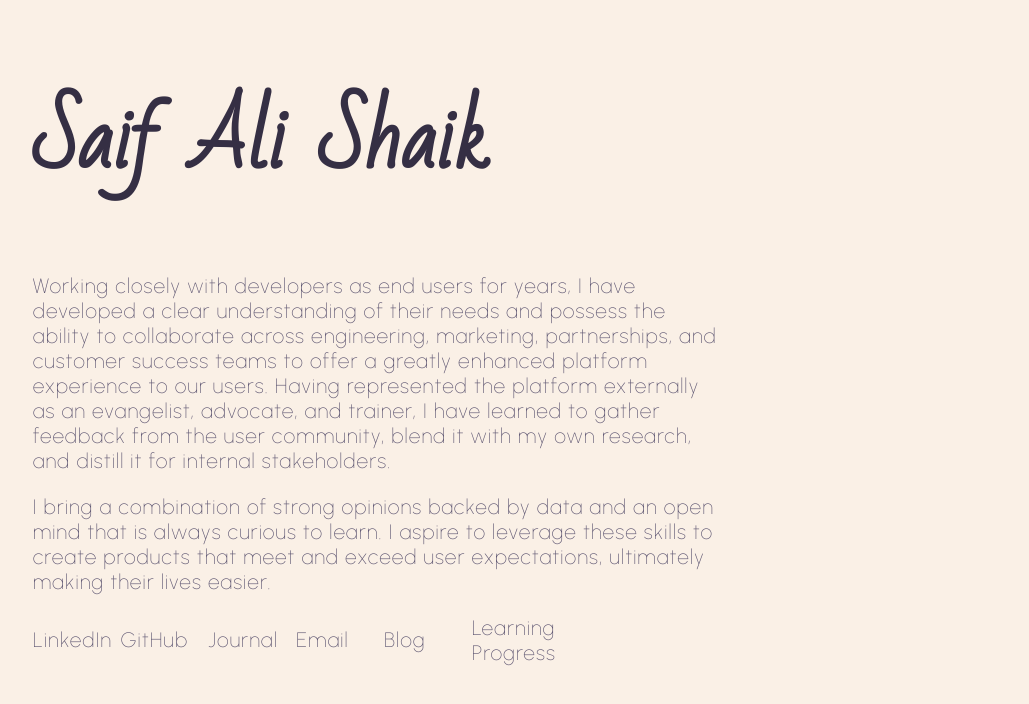
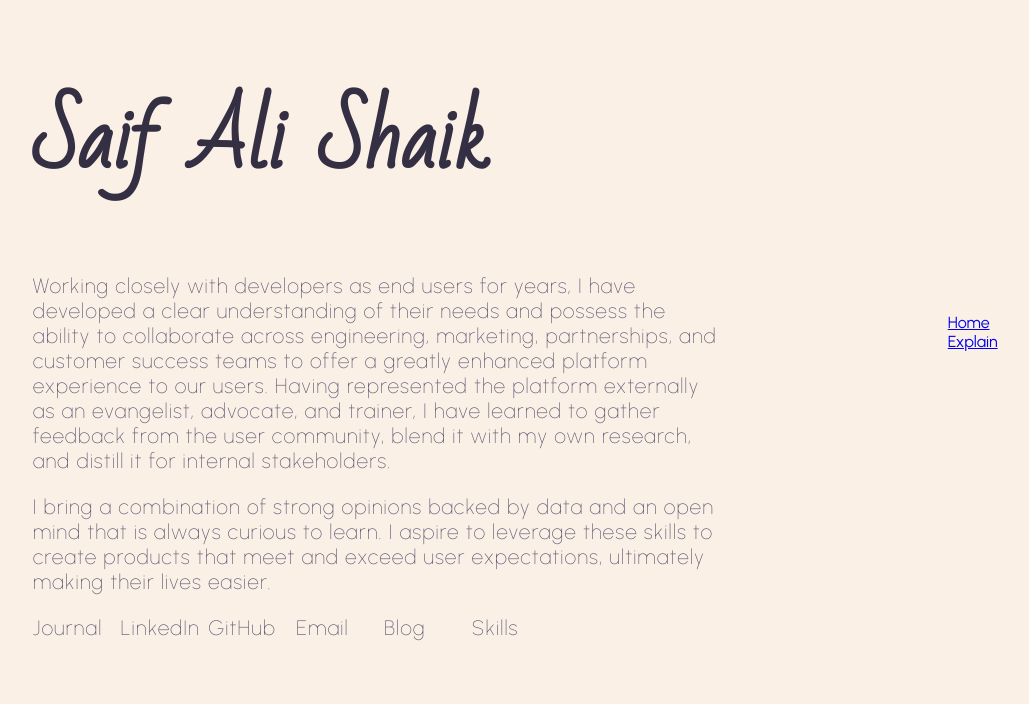
Before and after one commit to Saif-Shines/saifshines.dev, a Vue app: page /#/ in a window 1280 px wide. Shown: the top 704 px of the page, without its empty margins (202-1231 px from the left). Built offline with nearby package versions, Linux system fonts and the light colour scheme.

Commit message:
📦 NEW: tools

```diff
--- a/src/App.vue
+++ b/src/App.vue
@@ -7,6 +7,7 @@ export default {
   components: {
     Intro,
     SocialLinks,
+    Explainer,
   },
 };
 </script>
@@ -14,9 +15,12 @@ export default {
 <template>
   <div class="main">
     <div class="intro">
-      <router-link to="/"> </router-link>
-      <router-link to="/explain"></router-link>
       <router-view />
+    </div>
+    <div class="tools">
+      <router-link to="/">Home</router-link>
+      <br />
+      <router-link to="/explain">Explain</router-link>
     </div>
   </div>
 </template>
@@ -36,4 +40,10 @@ div .main {
   grid-row: 1 / 3;
   place-self: center;
 }
+
+.tools {
+  grid-column: 4 / 5;
+  grid-row: 1 / 3;
+  place-self: center;
+}
 </style>
--- a/src/components/Explainer.vue
+++ b/src/components/Explainer.vue
@@ -11,7 +11,7 @@ export default {
   components: {
     PrismEditor,
   },
-  data: () => ({ code: "/*Use this space to explain by writing*/" }),
+  data: () => ({ code: "/*Use this space to explain by writing*/ \n\n\n\n\n" }),
   methods: {
     highlighter(code) {
       return highlight(code, languages.js); // languages.<insert language> to return html with markup
@@ -34,8 +34,8 @@ export default {
 .my-editor {
   background: #2d2d2d;
   color: #ccc;
-  font-family: Fira code, Fira Mono, Consolas, Menlo, Courier, monospace;
-  font-size: 14px;
+  font-family: ExplainMono;
+  font-size: 1rem;
   line-height: 1.5;
   padding: 15px;
   height: 50rem;
--- a/src/components/Intro.vue
+++ b/src/components/Intro.vue
@@ -26,16 +26,8 @@ export default { components: { SocialLinks } };
   </div>
 </template>
 
-<style scoped>
-@font-face {
-  font-family: "Urbanist";
-  src: url("../assets/fonts/Urbanist/Urbanist-VariableFont_wght.ttf");
-}
+<style>
 
-@font-face {
-  font-family: "BadScript";
-  src: url("../assets/fonts/Bad_Script/BadScript-Regular.ttf");
-}
 
 h1 {
   font-family: "BadScript";
--- a/src/components/SocialLinks.vue
+++ b/src/components/SocialLinks.vue
@@ -3,13 +3,13 @@ import { reactive } from "vue";
 
 const state = reactive({
   links: [
+    { label: "Journal", url: "https://world.hey.com/saif.shines" },
     { label: "LinkedIn", url: "https://www.linkedin.com/in/saif-shines/" },
     { label: "GitHub", url: "https://github.com/Saif-Shines/" },
-    { label: "Journal", url: "https://world.hey.com/saif.shines" },
     { label: "Email", url: "mailto:saif.shines@hey.com" },
     { label: "Blog", url: "https://saifshines.medium.com/" },
     {
-      label: "Learning Progress",
+      label: "Skills",
       url: "https://frontendmasters.com/u/Saif_Shines/",
     },
   ],
--- a/src/style.css
+++ b/src/style.css
@@ -8,6 +8,22 @@ html {
   box-sizing: inherit;
 }
 
+@font-face {
+  font-family: "Urbanist";
+  src: url("../src/assets/fonts/Urbanist/Urbanist-VariableFont_wght.ttf");
+}
+
+@font-face {
+  font-family: "BadScript";
+  src: url("../src/assets/fonts/Bad_Script/BadScript-Regular.ttf");
+}
+
+@font-face {
+  font-family: "ExplainMono";
+  src: url("../src/assets/fonts/Code/Explain-Mono.ttf");
+}
+
 body {
   background-color: #faf0e6;
+  font-family: Urbanist;
 }
```
Also changed, not shown: jsconfig.json (added, +8 -0 lines), src/assets/fonts/Code/Explain-Mono.ttf (added).
